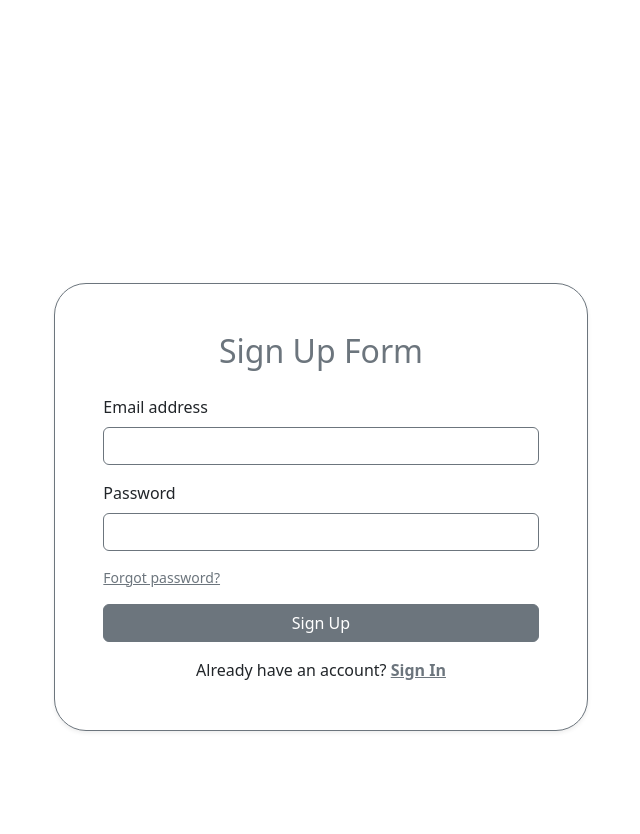
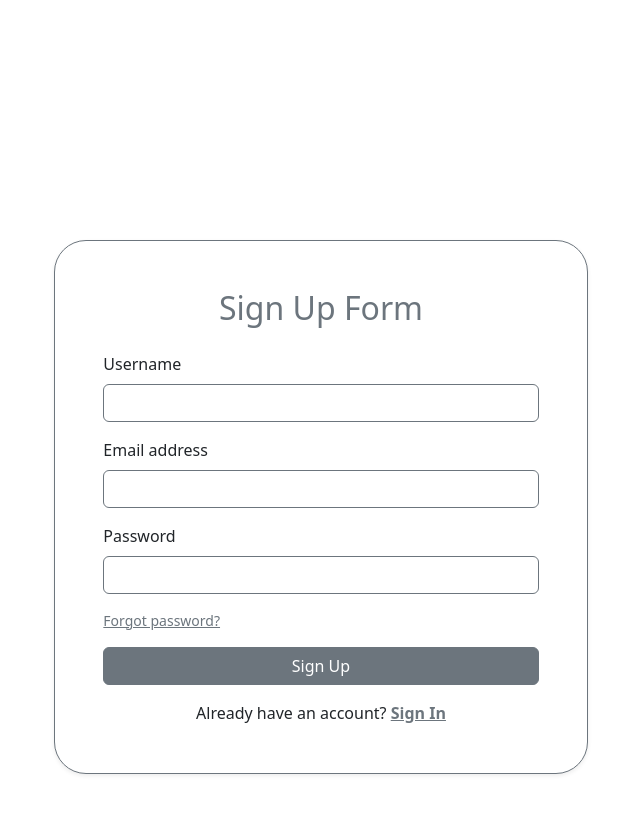
Before and after one commit to badakomora/Bikers-and-Hikers, a PHP site: page / in a window 1280 px wide. Shown: the part 693-1527 px from the top of the page, without its empty margins (319-959 px from the left). Run offline with PHP 8.4, Linux system fonts and the light colour scheme.

Commit message:
new update

```diff
--- a/frontend/index.php
+++ b/frontend/index.php
@@ -12,7 +12,7 @@ if (isset($_POST['login'])) {
       if (password_verify( $password, $row['password'])) {
 
         $_SESSION['user_id'] = $row['id'];
-        $_SESSION['name'] = $row['name'];
+        $_SESSION['username'] = $row['username'];
         $_SESSION['email'] = $row['email'];
 
         header('refresh: 0, ./templates/home.php');
@@ -33,6 +33,7 @@ if (isset($_POST['login'])) {
 
   }elseif (isset($_POST['Register'])){
 
+    $username = $_POST['username'];
     $email = $_POST['email'];
     $password = password_hash($_POST['password'], PASSWORD_DEFAULT);
 
@@ -44,7 +45,7 @@ if (isset($_POST['login'])) {
         echo "<script type='text/javascript'>alert('$msg');</script>";
         header("refresh: 0, ./");
     }else{
-        $insert = mysqli_query($con, "INSERT INTO users(email, password) VALUES('$email', '$password')");
+        $insert = mysqli_query($con, "INSERT INTO users(email, username, password) VALUES('$email', '$username', '$password')");
         $msg = "Registration Successful! Procced to sign in.";
         echo "<script type='text/javascript'>alert('$msg');</script>";
         header("refresh: 0, ./#SignIn");
@@ -94,6 +95,10 @@ if (isset($_POST['login'])) {
         <div class="col-md-5 p-5 shadow-sm border rounded-5 border-secondary bg-white">
             <h2 class="text-center mb-4 text-secondary">Sign Up Form</h2>
             <form method="Post" action="">
+            <div class="mb-3">
+                    <label for="exampleInputPassword1" class="form-label">Username</label>
+                    <input type="username" name="username" class="form-control border border-secondary" id="exampleInputPassword1">
+                </div>
                 <div class="mb-3">
                     <label for="exampleInputEmail1" class="form-label">Email address</label>
                     <input type="email" name="email" class="form-control border border-secondary" id="exampleInputEmail1" aria-describedby="emailHelp">
```
Also changed, not shown: frontend/templates/home.php (+6 -5 lines).
